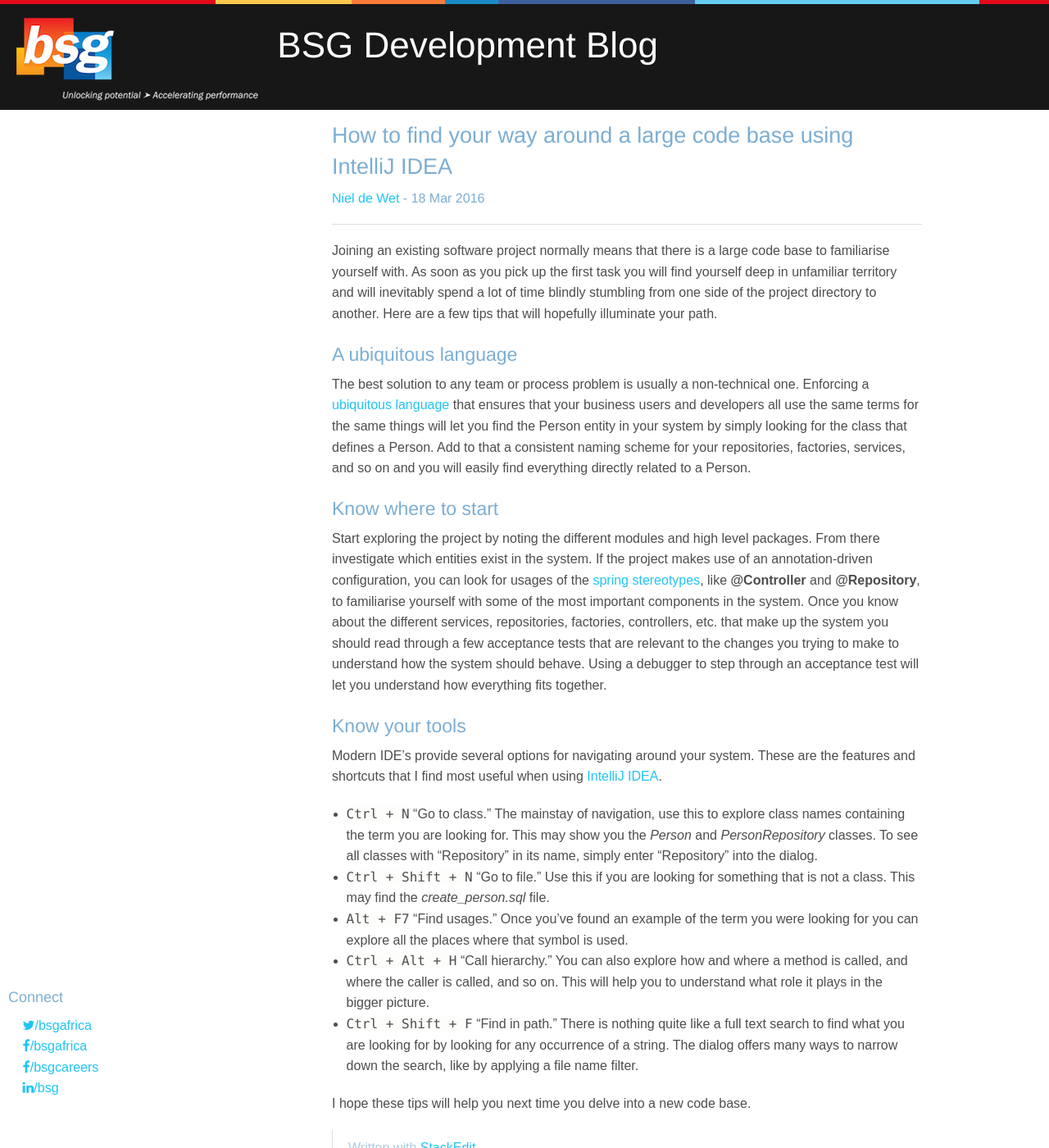
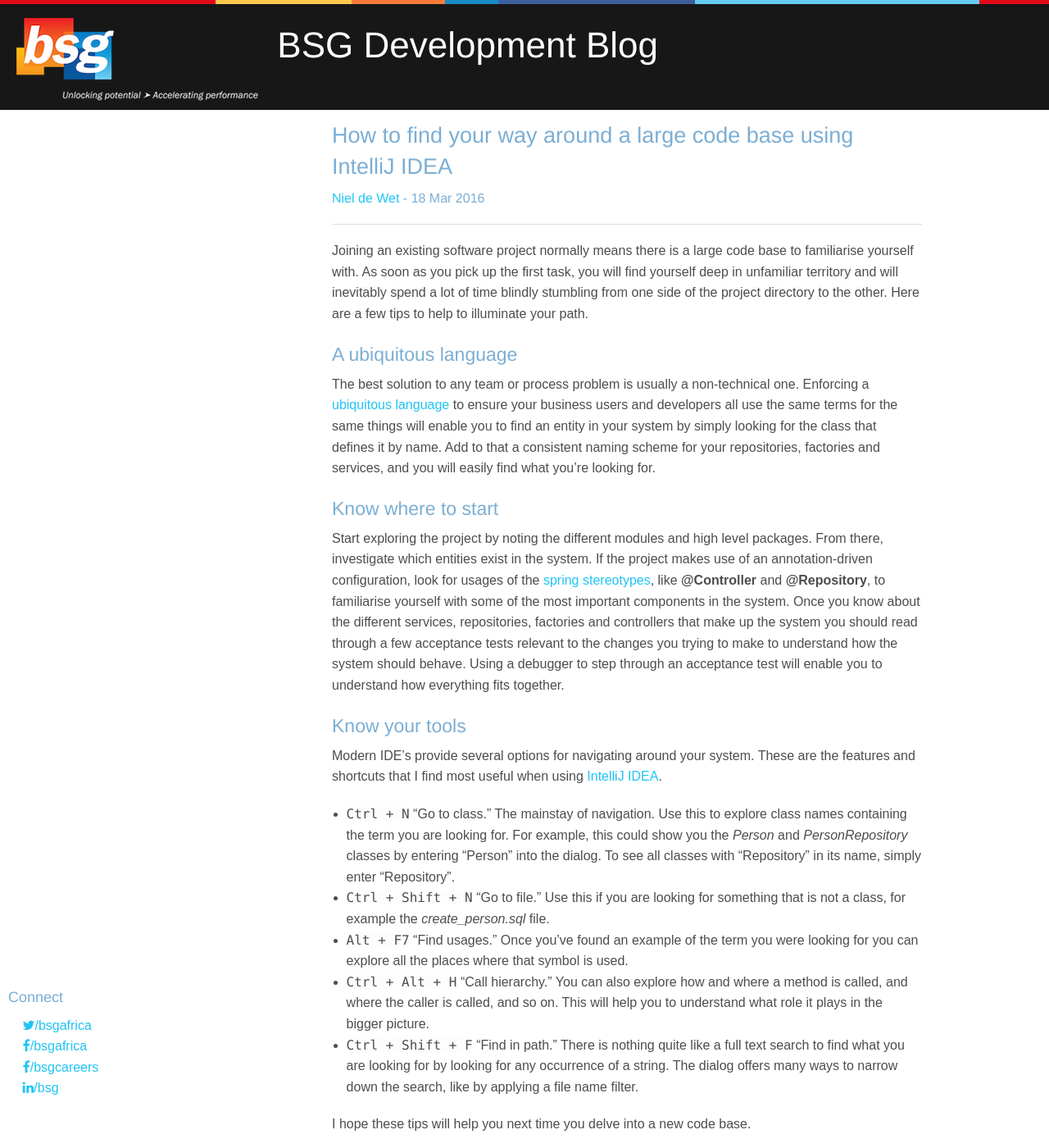
Before and after one commit to BSG-Africa/blog, a Jekyll site: the page built from _posts/2016-03-18-how-to-find-your-way-around-a-large-code-base-using-intellij-idea.md, in a window 1280 px wide and 1400 px high. Shown: the whole window at 82% size. Built offline with Jekyll 4.4.1, drawn with Linux system fonts in a browser that asks for light colours; nearby versions of some CDN libraries.

Commit message:
Implement review feedback from Marketing

```diff
--- a/_posts/2016-03-18-how-to-find-your-way-around-a-large-code-base-using-intellij-idea.md
+++ b/_posts/2016-03-18-how-to-find-your-way-around-a-large-code-base-using-intellij-idea.md
@@ -5,57 +5,60 @@
 date:   2016-03-18 15:00:00 +0200
 ---
 
-Joining an existing software project normally means that there is a large code
-base to familiarise yourself with. As soon as you pick up the first task you
-will find yourself deep in unfamiliar territory and will inevitably spend a lot
-of time blindly stumbling from one side of the project directory to another.
-Here are a few tips that will hopefully illuminate your path.
-<!--more-->
+Joining an existing software project normally means there is a large code base
+to familiarise yourself with. As soon as you pick up the first task, you will
+find yourself deep in unfamiliar territory and will inevitably spend a lot of
+time blindly stumbling from one side of the project directory to the other.
+Here are a few tips to help to illuminate your path.  <!--more-->
 
 #### A ubiquitous language
+
 The best solution to any team or process problem is usually a non-technical
 one. Enforcing a [ubiquitous
 language](https://en.wikipedia.org/wiki/Domain-driven_design#Building_blocks)
-that ensures that your business users and developers all use the same terms for
-the same things will let you find the Person entity in your system by simply
-looking for the class that defines a Person. Add to that a consistent naming
-scheme for your repositories, factories, services, and so on and you will
-easily find everything directly related to a Person.
+to ensure your business users and developers all use the same terms for the
+same things will enable you to find an entity in your system by simply looking
+for the class that defines it by name. Add to that a consistent naming scheme
+for your repositories, factories and services, and you will easily find what
+you're looking for.
 
 #### Know where to start
+
 Start exploring the project by noting the different modules and high level
-packages. From there investigate which entities exist in the system. If the
-project makes use of an annotation-driven configuration, you can look for
-usages of the [spring
+packages. From there, investigate which entities exist in the system. If the
+project makes use of an annotation-driven configuration, look for usages of the
+[spring
 stereotypes](https://docs.spring.io/spring/docs/current/javadoc-api/org/springframework/stereotype/package-summary.html),
 like __@Controller__ and __@Repository__, to familiarise yourself with some of
 the most important components in the system. Once you know about the different
-services, repositories, factories, controllers, etc. that make up the system
-you should read through a few acceptance tests that are relevant to the changes
-you trying to make to understand how the system should behave. Using a debugger
-to step through an acceptance test will let you understand how everything fits
+services, repositories, factories and controllers that make up the system you
+should read through a few acceptance tests relevant to the changes you trying
+to make to understand how the system should behave. Using a debugger to step
+through an acceptance test will enable you to understand how everything fits
 together.
 
 #### Know your tools
+
 Modern IDE's provide several options for navigating around your system. These
 are the features and shortcuts that I find most useful when using [IntelliJ
 IDEA](https://www.jetbrains.com/idea/).
 
-- `Ctrl + N` "Go to class." The mainstay of navigation, use this to explore
-  class names containing the term you are looking for. This may show you the
-_Person_ and _PersonRepository_ classes. To see all classes with "Repository"
-in its name, simply enter "Repository" into the dialog.
+- `Ctrl + N` "Go to class." The mainstay of navigation. Use this to explore
+  class names containing the term you are looking for. For example, this could
+  show you the _Person_ and _PersonRepository_ classes by entering "Person"
+  into the dialog. To see all classes with "Repository" in its name, simply
+  enter "Repository".
 - `Ctrl + Shift + N` "Go to file." Use this if you are looking for something
-  that is not a class. This may find the _create_person.sql_ file.
+  that is not a class, for example the _create_person.sql_ file.
 - `Alt + F7` "Find usages." Once you've found an example of the term you were
   looking for you can explore all the places where that symbol is used.
 - `Ctrl + Alt + H` "Call hierarchy." You can also explore how and where a
   method is called, and where the caller is called, and so on. This will help
-you to understand what role it plays in the bigger picture.
+  you to understand what role it plays in the bigger picture.
 - `Ctrl + Shift + F` "Find in path." There is nothing quite like a full text
   search to find what you are looking for by looking for any occurrence of a
-string. The dialog offers many ways to narrow down the search, like by applying
-a file name filter.
+  string. The dialog offers many ways to narrow down the search, like by
+  applying a file name filter.
 
 I hope these tips will help you next time you delve into a new code base.
 
```
